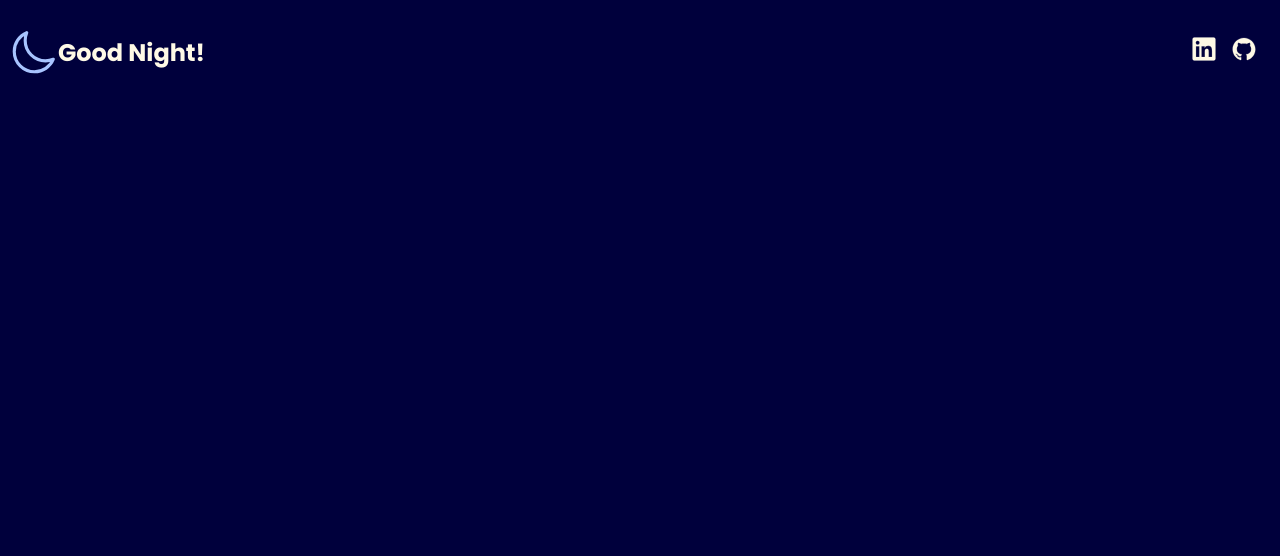
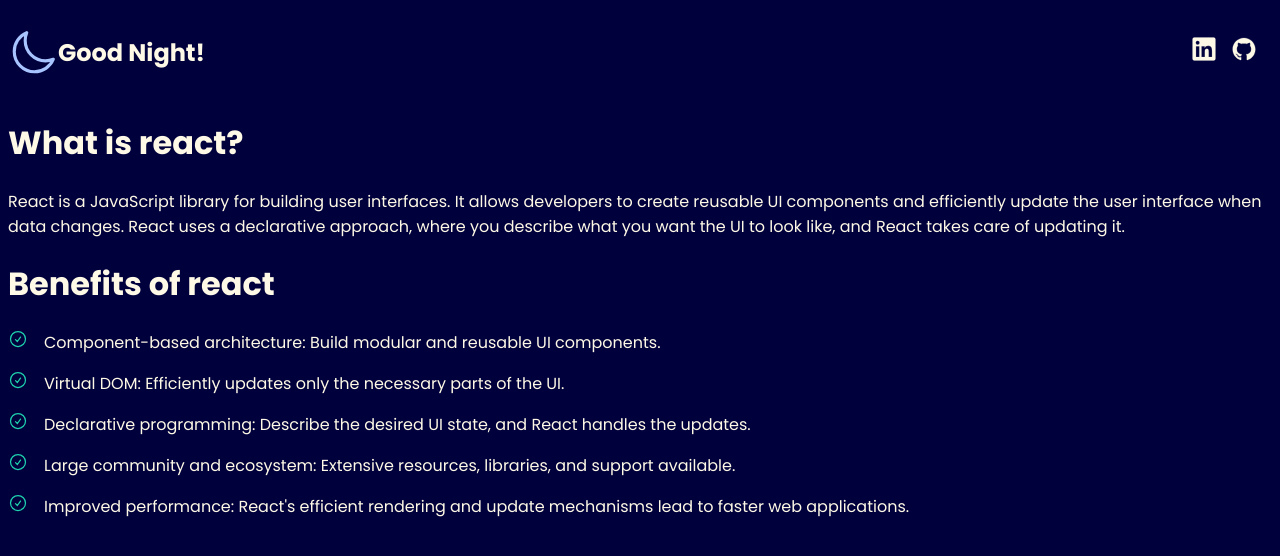
Before and after one commit to MikeBilbee/atlas-react-and-jsx, a React (Vite) app: page / in a window 1280 px wide. Shown: the top 556 px of the page. Built offline with nearby package versions, Linux system fonts and the light colour scheme.

Commit message:
2.0 Sections

```diff
--- a/src/App.jsx
+++ b/src/App.jsx
@@ -1,12 +1,28 @@
 // src/App.jsx
 import Header from './components/Header';
+import Section from './components/Section';
 
 function App() {
-  return (
-    <div id="container">
-      <Header />
-    </div>
-  );
+	return (
+		<div id="container">
+			<Header />
+			<Section title="What is react?">
+				<p>
+					React is a JavaScript library for building user interfaces. It allows developers to create reusable UI components and efficiently update the user interface when data changes. React uses a declarative approach, where you describe what you want the UI to look like, and React takes care of updating it.
+				</p>
+			</Section>
+
+			<Section title="Benefits of react">
+				<ul>
+					<li>Component-based architecture: Build modular and reusable UI components.</li>
+					<li>Virtual DOM: Efficiently updates only the necessary parts of the UI.</li>
+					<li>Declarative programming: Describe the desired UI state, and React handles the updates.</li>
+					<li>Large community and ecosystem: Extensive resources, libraries, and support available.</li>
+					<li>Improved performance: React's efficient rendering and update mechanisms lead to faster web applications.</li>
+				</ul>
+			</Section>
+		</div>
+	);
 }
 
 export default App;
--- /dev/null
+++ b/src/components/Section.jsx
@@ -0,0 +1,12 @@
+// src/components/Section.jsx
+
+const Section = ({ title, children }) => {
+  return (
+    <div className="section">
+      <h1>{title}</h1>
+      {children}
+    </div>
+  );
+};
+
+export default Section;
```
